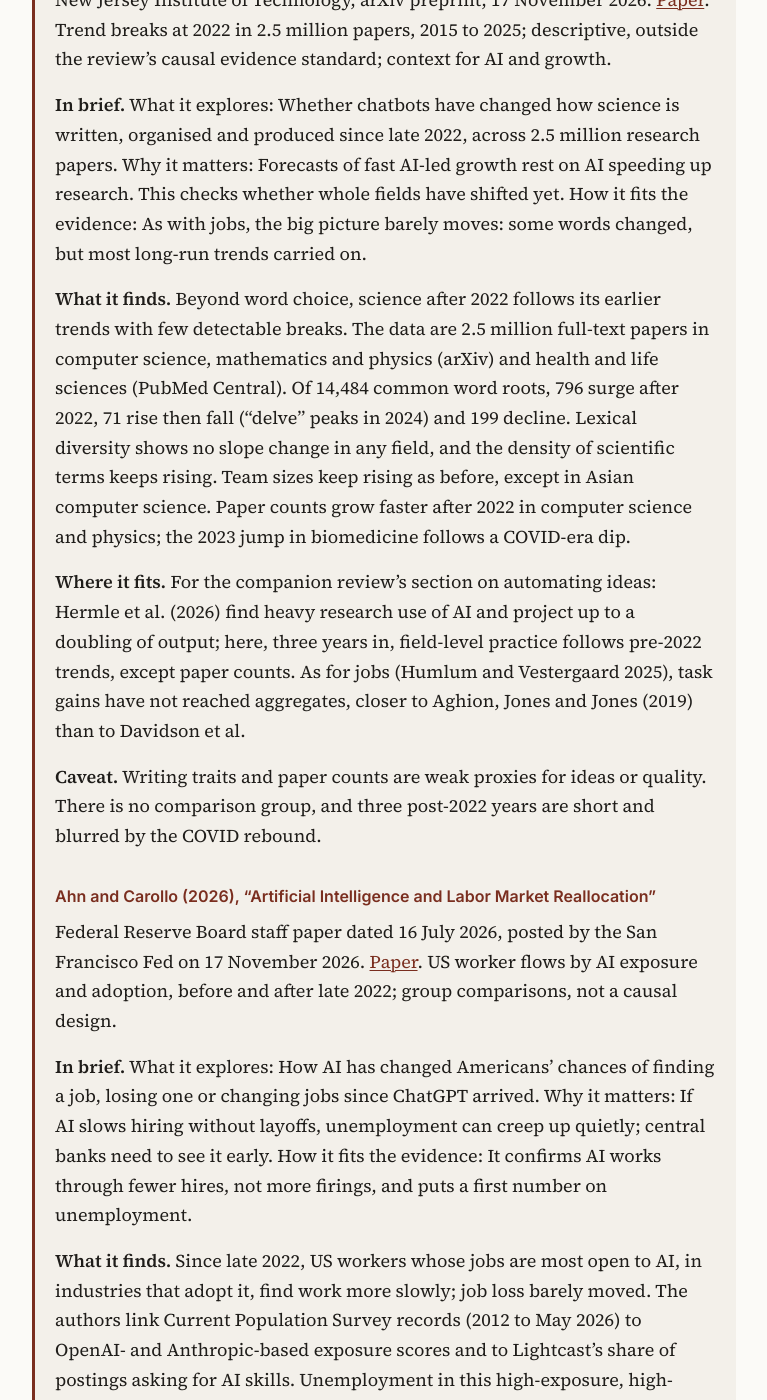
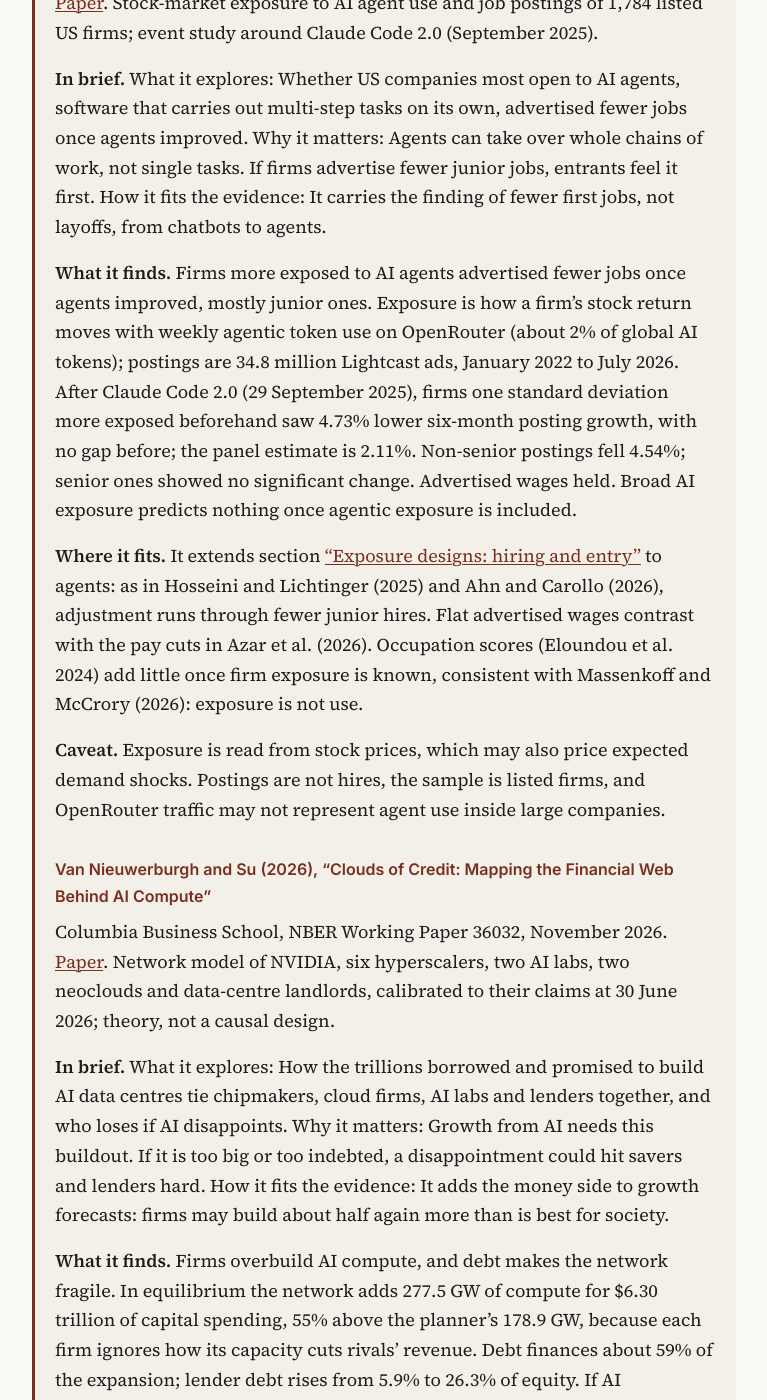
Before and after one commit to ajoly35/gen-ai-living-review, a Jekyll site: the page built from recent.md, in a window 1280 px wide and 1400 px high, scrolled down 636 px. Shown: the whole window, without its empty margins (256-1023 px from the left). Built offline with Jekyll 4.4.1, drawn with Linux system fonts in a browser that asks for light colours; some of the changed text lies outside the part shown.

Commit message:
Latest research: Borri et al. (2026), Van Nieuwerburgh and Su (2026)
Co-Authored-By: Claude Opus 5.5 <noreply@anthropic.com>
Claude-Session: https://claude.ai/code/session_01G6bx5Q8gjcWc9kf4g7zrbw

```diff
--- a/_includes/latest.md
+++ b/_includes/latest.md
@@ -1,4 +1,36 @@
 New papers on AI and labour markets and AI and growth, newest first, each placed against the review below. Every figure is checked against the paper itself.
+
+### Borri et al. (2026), "The Rise of Agents and the Labor Market"
+<!-- kind: paper -->
+
+Luiss, Dallas Fed, Rochester and Yale, arXiv preprint, 20 November 2026. [Paper](https://arxiv.org/abs/2611.27210). Stock-market exposure to AI agent use and job postings of 1,784 listed US firms; event study around Claude Code 2.0 (September 2025).
+
+**In brief.**
+What it explores: Whether US companies most open to AI agents, software that carries out multi-step tasks on its own, advertised fewer jobs once agents improved.
+Why it matters: Agents can take over whole chains of work, not single tasks. If firms advertise fewer junior jobs, entrants feel it first.
+How it fits the evidence: It carries the finding of fewer first jobs, not layoffs, from chatbots to agents.
+
+**What it finds.** Firms more exposed to AI agents advertised fewer jobs once agents improved, mostly junior ones. Exposure is how a firm's stock return moves with weekly agentic token use on OpenRouter (about 2% of global AI tokens); postings are 34.8 million Lightcast ads, January 2022 to July 2026. After Claude Code 2.0 (29 September 2025), firms one standard deviation more exposed beforehand saw 4.73% lower six-month posting growth, with no gap before; the panel estimate is 2.11%. Non-senior postings fell 4.54%; senior ones showed no significant change. Advertised wages held. Broad AI exposure predicts nothing once agentic exposure is included.
+
+**Where it fits.** It extends section [“Exposure designs: hiring and entry”](#exposure-designs-hiring-and-entry) to agents: as in Hosseini and Lichtinger (2025) and Ahn and Carollo (2026), adjustment runs through fewer junior hires. Flat advertised wages contrast with the pay cuts in Azar et al. (2026). Occupation scores (Eloundou et al. 2024) add little once firm exposure is known, consistent with Massenkoff and McCrory (2026): exposure is not use.
+
+**Caveat.** Exposure is read from stock prices, which may also price expected demand shocks. Postings are not hires, the sample is listed firms, and OpenRouter traffic may not represent agent use inside large companies.
+
+### Van Nieuwerburgh and Su (2026), "Clouds of Credit: Mapping the Financial Web Behind AI Compute"
+<!-- kind: paper -->
+
+Columbia Business School, NBER Working Paper 36032, November 2026. [Paper](https://www.nber.org/papers/w36032). Network model of NVIDIA, six hyperscalers, two AI labs, two neoclouds and data-centre landlords, calibrated to their claims at 30 June 2026; theory, not a causal design.
+
+**In brief.**
+What it explores: How the trillions borrowed and promised to build AI data centres tie chipmakers, cloud firms, AI labs and lenders together, and who loses if AI disappoints.
+Why it matters: Growth from AI needs this buildout. If it is too big or too indebted, a disappointment could hit savers and lenders hard.
+How it fits the evidence: It adds the money side to growth forecasts: firms may build about half again more than is best for society.
+
+**What it finds.** Firms overbuild AI compute, and debt makes the network fragile. In equilibrium the network adds 277.5 GW of compute for &#36;6.30 trillion of capital spending, 55% above the planner's 178.9 GW, because each firm ignores how its capacity cuts rivals' revenue. Debt finances about 59% of the expansion; lender debt rises from 5.9% to 26.3% of equity. If AI productivity turns out very low (a state given 25% probability), outside investors lose &#36;16.87 trillion, against &#36;8.8 trillion without the buildout; outside lenders lose about 42% of their stake. Blocking payment spillovers between firms cuts losses by about 30%.
+
+**Where it fits.** For the companion review's section on aggregating task gains: scenarios such as Korinek et al. (2026) take the compute path as given; here competing firms choose it and overshoot. It calibrates the AI investment race of Rungcharoenkitkul (2026) on measured contracts and extends Van Nieuwerburgh (2026). It describes the downside of the buildout, not a growth forecast.
+
+**Caveat.** Productivity states, their probabilities and many private-firm exposures are assumptions. Market values discipline the calibration, so any mispricing passes into the results, and the model has one period with no feedback to the wider economy.
 
 ### Bekkerman et al. (2026), "Large Language Models Have Not Yet Transformed Science"
 <!-- kind: paper -->
@@ -287,24 +319,3 @@ How it fits the evidence: It adds the buyer's side to studies of AI and creative
 **Where it fits.** It tests the new task channel of Acemoglu et al. (2026) (section [“Organisation: who decides how AI is used”](#organisation-who-decides-how-ai-is-used)): directing AI gave people no edge in taste and a human label created no demand, suggesting a high $$\sigma_o$$ in creative design ([Main patterns](#main-patterns)). Producers took pride in the work, a loss GDP does not record, the theme of Imas and Moll (2026) (companion review).
 
 **Caveat.** Design took minutes, prices were cents and play lasted about a minute. The AI had one untested prompt, which if anything understates its edge.
-
-### Barwick et al. (2026), "AI as Shared Business Infrastructure: Firm Growth and the Distribution of Gains"
-<!-- kind: paper -->
-
-NBER Working Paper 36003, 9 November 2026. [Paper](https://www.nber.org/papers/w36003). Matched difference in differences on a Chinese e-commerce platform's records of small sellers, checked with instrumental variables.
-
-**What it finds.** Small online shops in China that adopted their platform's built-in AI assistant raised monthly sales by about half, and the smallest shops gained most. The data cover sellers with pre-launch annual sales of at most RMB 5 million, October 2023 to July 2025: 148,770 adopters against 77,347 similar non-adopters. Sales rose 51.6% and orders 47.0% relative to matched non-adopters, with no gap before adoption. Sales rose 61.5% in the bottom size quarter against 10.3% in the top. Adopters posted 62.6% more product images, while customer-service staff time per order fell 5.6%. Product categories where the tools mattered more saw more sales, entry and new products.
-
-**Where it fits.** It extends section [“Firm adoption studies”](#firm-adoption-studies): like Kharazian et al. (2026), adopters grow, a scale effect, but adoption is measured from actual use and among very small firms. The fall in staff time per order is a field reading of $$\pi_o$$ ([Main patterns](#main-patterns)). Headcount is not measured, so it cannot say whether growth offsets the losses Bonin et al. (2026) find in Danish firms under 100 employees.
-
-**Caveat.** Sellers chose to adopt, at RMB 99 a month after a free month, so keener sellers may select in; the instrumental-variable estimates are larger still. The unnamed platform sells the tool and supplied the data.
-
-### Zhao et al. (2026), "AI Exposure and the Changing Responsibilities in Job Postings"
-
-Microsoft, Microsoft Research and Stanford University, arXiv preprint, 6 November 2026. [Paper](https://arxiv.org/abs/2611.09870). Descriptive comparison of job postings in 2023 and 2025, no control group; outside the review's causal evidence standard, reported as context.
-
-**What it finds.** Large US employers list AI-exposed work activities a little less often in their postings, and increasingly describe them as done with AI. In 50,000 postings from 33 large firms, an activity one standard deviation more exposed lost 0.19 to 0.24 percentage points more of its presence between 2023 and 2025, a small share of all listed activities. Of 57 activities whose presence fell, 55 were tied to AI in more postings. Postings mentioning AI rose from 5.3% to 8.8%.
-
-**Where it fits.** Klein Teeselink and Carey (2026) find fewer postings in exposed occupations (section [“Exposure designs: hiring and entry”](#exposure-designs-hiring-and-entry)); here exposed activities shrink only mildly within the jobs still advertised, so the demand shift runs more through which jobs are posted than through what each contains. Employers rewrite exposed activities around AI use, a stated-demand counterpart to the new tasks Dillon et al. (2025) did not find (section [“Does reorganisation create new tasks?”](#does-reorganisation-create-new-tasks)).
-
-**Caveat.** Postings are partly signalling and show neither who is hired nor what workers do. Four of the five authors work at Microsoft, one of the 33 firms.
--- a/_includes/references-latest.md
+++ b/_includes/references-latest.md
@@ -2,11 +2,11 @@ Aghion, Philippe, Benjamin F. Jones, and Charles I. Jones. 2019. “Artificial I
 
 Ahn, Hie Joo, and Nicholas A. Carollo. 2026. *Artificial Intelligence and Labor Market Reallocation*. Working paper. Board of Governors of the Federal Reserve System, 16 July; posted by the Federal Reserve Bank of San Francisco, 17 November. [Link](https://www.frbsf.org/research-and-insights/publications/board-of-governors/2026/11/artificial-intelligence-labor-market-reallocation/).
 
-Barwick, Panle Jia, Lu Fang, Jinhan Liu, Huilan Xu, and Zhe Yuan. 2026. *AI as Shared Business Infrastructure: Firm Growth and the Distribution of Gains*. Working Paper No. 36003. NBER. [Link](https://www.nber.org/papers/w36003).
-
 Bekkerman, Ron, Nichole Li, Bahareh Kargar, and Mark Somers. 2026. *Large Language Models Have Not Yet Transformed Science*. arXiv:2611.22975. [Link](https://arxiv.org/abs/2611.22975).
 
 Björkegren, Daniel, David Lagakos, and Mitchell VanVuren. 2026. *Will AI Growth Reach the Developing World?* Working Paper No. 36035. NBER. [Link](https://www.nber.org/papers/w36035).
+
+Borri, Nicola, Anton Cheremukhin, Yukun Liu, and Aleh Tsyvinski. 2026. *The Rise of Agents and the Labor Market*. arXiv:2611.27210. [Link](https://arxiv.org/abs/2611.27210).
 
 Carollo, Nick, Leland D. Crane, Daniel Garcia Molina, and Joseph Nichols. 2026. *Artificial Intelligence and the U.S. Economy: Current Evidence*. Finance and Economics Discussion Series 2026-074. Board of Governors of the Federal Reserve System, 12 November. [Link](https://doi.org/10.17016/FEDS.2026.074).
 
@@ -46,10 +46,10 @@ Soda, Giuseppe, Alessandro Iorio, and Leonardo Rizzo. 2026. *The Effects of Gene
 
 Strauss, Delphine, Valentina Romei, and Sam Fleming. 2026. "What Is Behind the Surprising Resilience of the UK Economy?" *Financial Times*, 17 October.
 
+Van Nieuwerburgh, Stijn, and Zijin Su. 2026. *Clouds of Credit: Mapping the Financial Web Behind AI Compute*. Working Paper No. 36032. NBER. [Link](https://www.nber.org/papers/w36032).
+
 Xu, Feiyang, Poonacha K. Medappa, and Murat M. Tunc. 2026. *Does the AI Reviewer Alleviate or Aggravate the Maintenance Burden? Evidence from GitHub Copilot Reviewer*. arXiv:2611.22793. [Link](https://arxiv.org/abs/2611.22793).
 
 Yang, Longqi, David Holtz, Sonia Jaffe, Siddharth Suri, Shilpi Sinha, Jeffrey Weston, Connor Joyce, Neha Shah, Kevin Sherman, Brent Hecht, and Jaime Teevan. 2022. “The Effects of Remote Work on Collaboration among Information Workers.” *Nature Human Behaviour* 6: 43–54.
 
 Zhang, Liu, Mark Esposito, and Isabel Yang. 2026. *AI, Specialization, and the Organization of Knowledge Work: Evidence from Legal Services*. arXiv:2611.23354. [Link](https://arxiv.org/abs/2611.23354).
-
-Zhao, Dora, Lin Ai, Pranav Khadpe, Siddharth Suri, and Scott Counts. 2026. *AI Exposure and the Changing Responsibilities in Job Postings*. arXiv:2611.09870. [Link](https://arxiv.org/abs/2611.09870).
--- a/briefs/concepts.yml
+++ b/briefs/concepts.yml
@@ -59,6 +59,7 @@
 - key: expectations-gap
   title: "Why people expect more job loss than the data show"
   paper: "Sacher et al. (2026), The AI Expectations Gap"
+  last: 2026-11-23
 - key: retraining
   title: "Can a worker displaced by AI retrain into something better?"
   paper: "Hyman, Lahey, Ni and Pilossoph (2025)"
```
Also changed, not shown: _includes/fr/latest.md (+32 -21 lines), briefs/2026-11-23.md (added, +70 -0 lines), briefs/fr/2026-11-23.md (added, +70 -0 lines).
